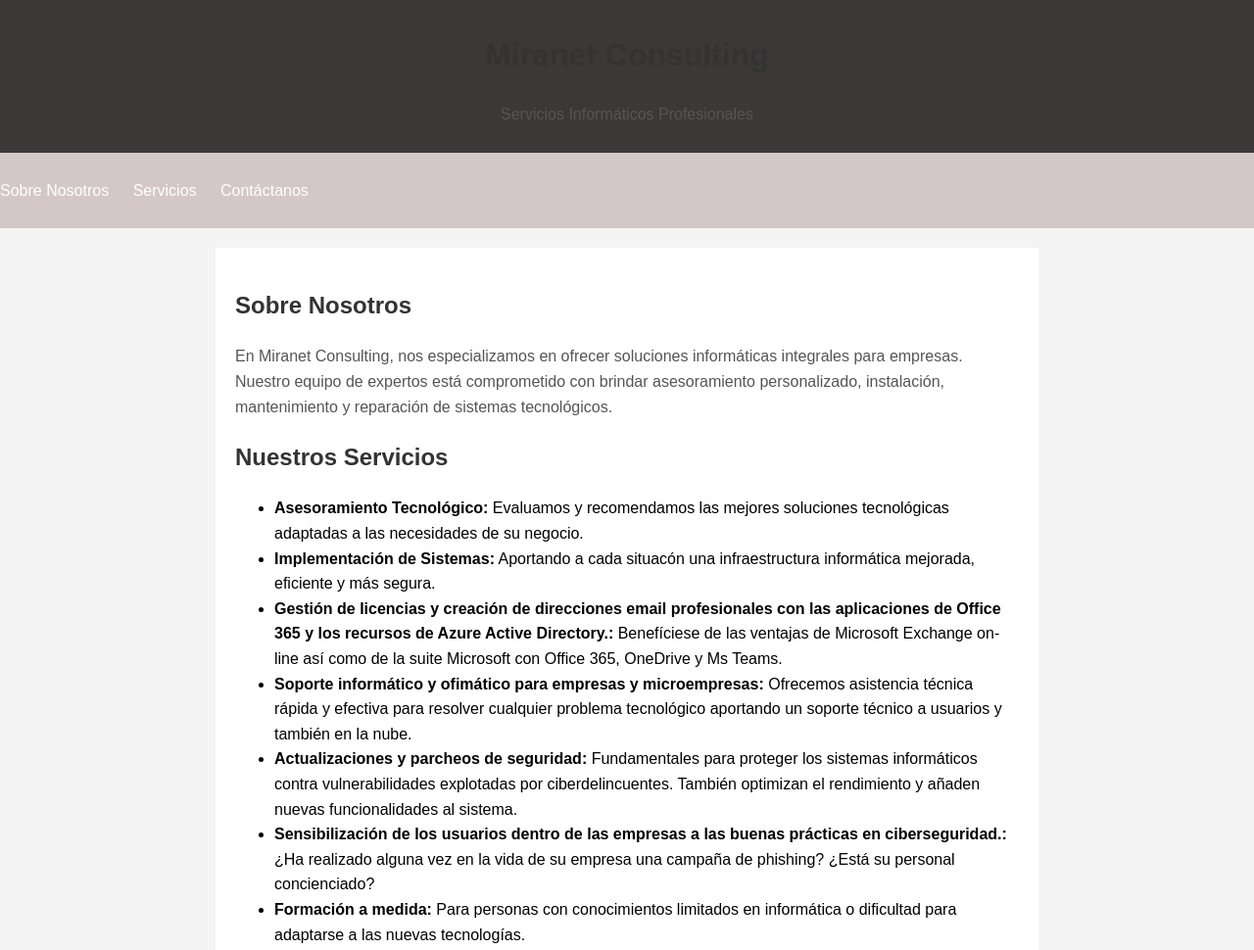
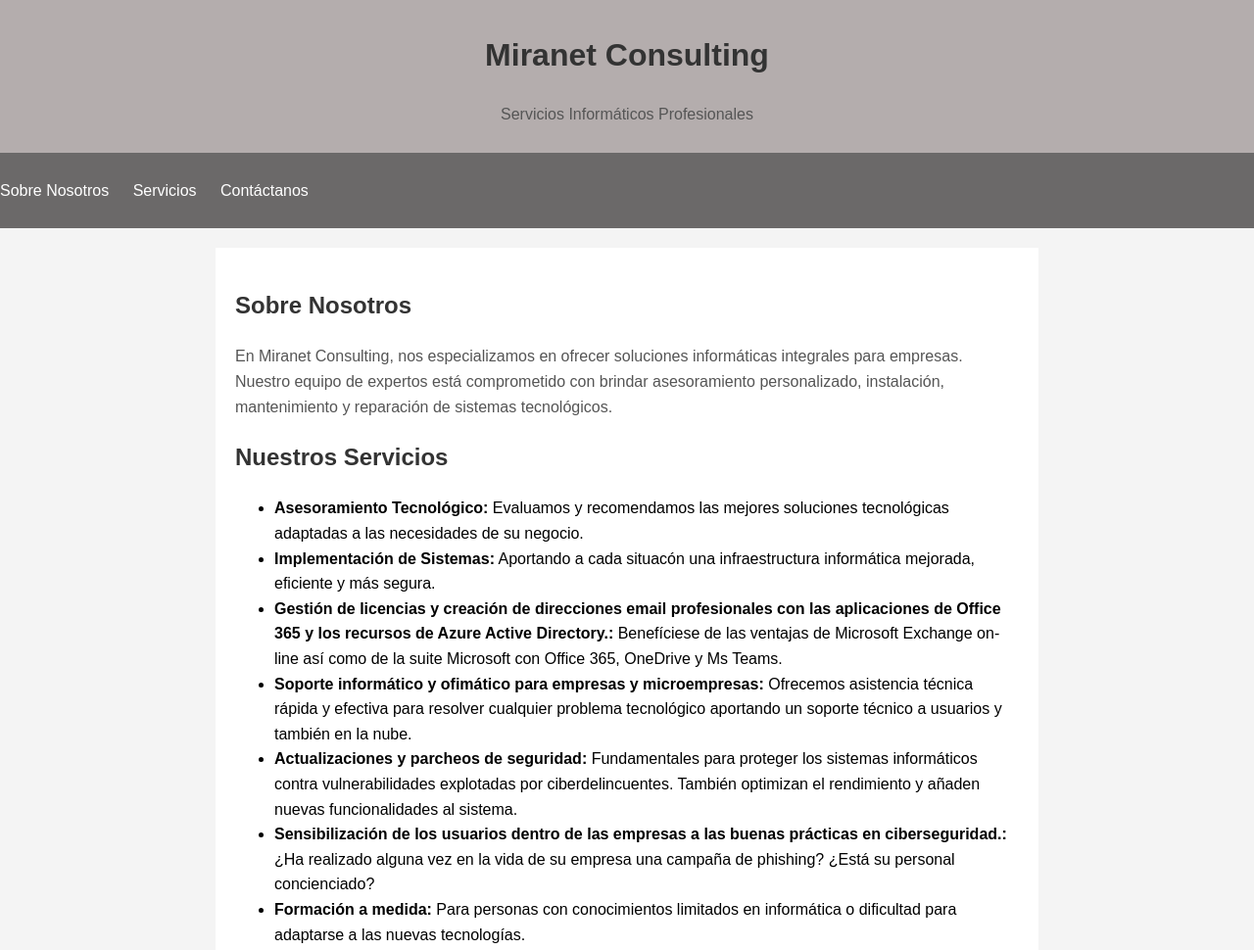
Before and after one commit to dnfu001/miranet.github.io, a plain HTML site: page index.html in a window 1280 px wide. Shown: the top 970 px of the page at 98% size. Drawn offline with Linux system fonts and the light colour scheme.

Commit message:
Changes to be committed: 	modified:   index.html

```diff
--- a/index.html
+++ b/index.html
@@ -13,14 +13,14 @@
             background-color: #f4f4f4;
         }
         .header {
-            background-color: #3d3838;
-            color: #85d8f3;
+            background-color: #b4adad;
+            color: #99d4e7;
             padding: 10px 0;
             text-align: center;
             text-size-adjust: auto;
         }
         nav {
-            background-color: #d3c7c7;
+            background-color: #6b6969;
             padding: 10px 0;
         }
         nav ul {
```
